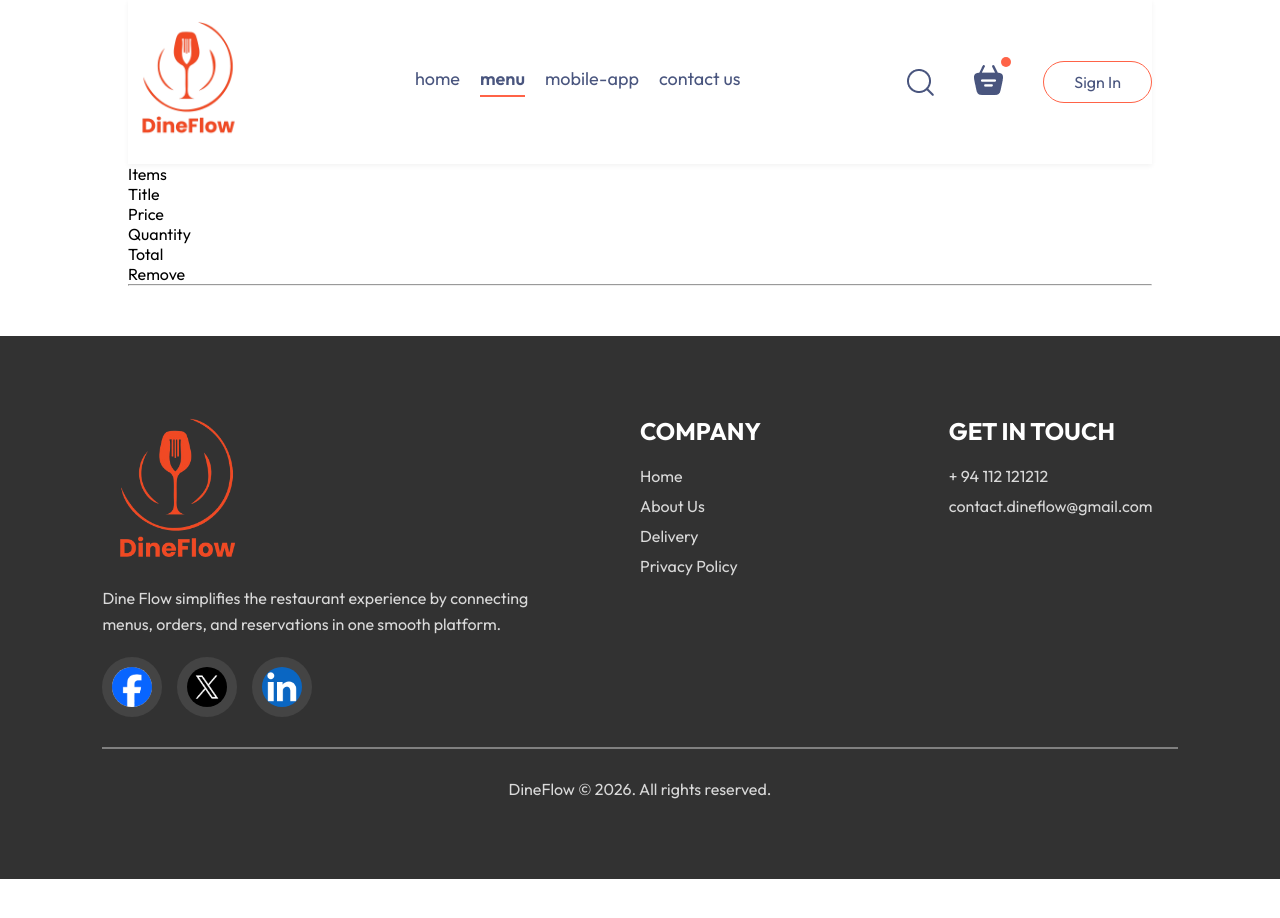
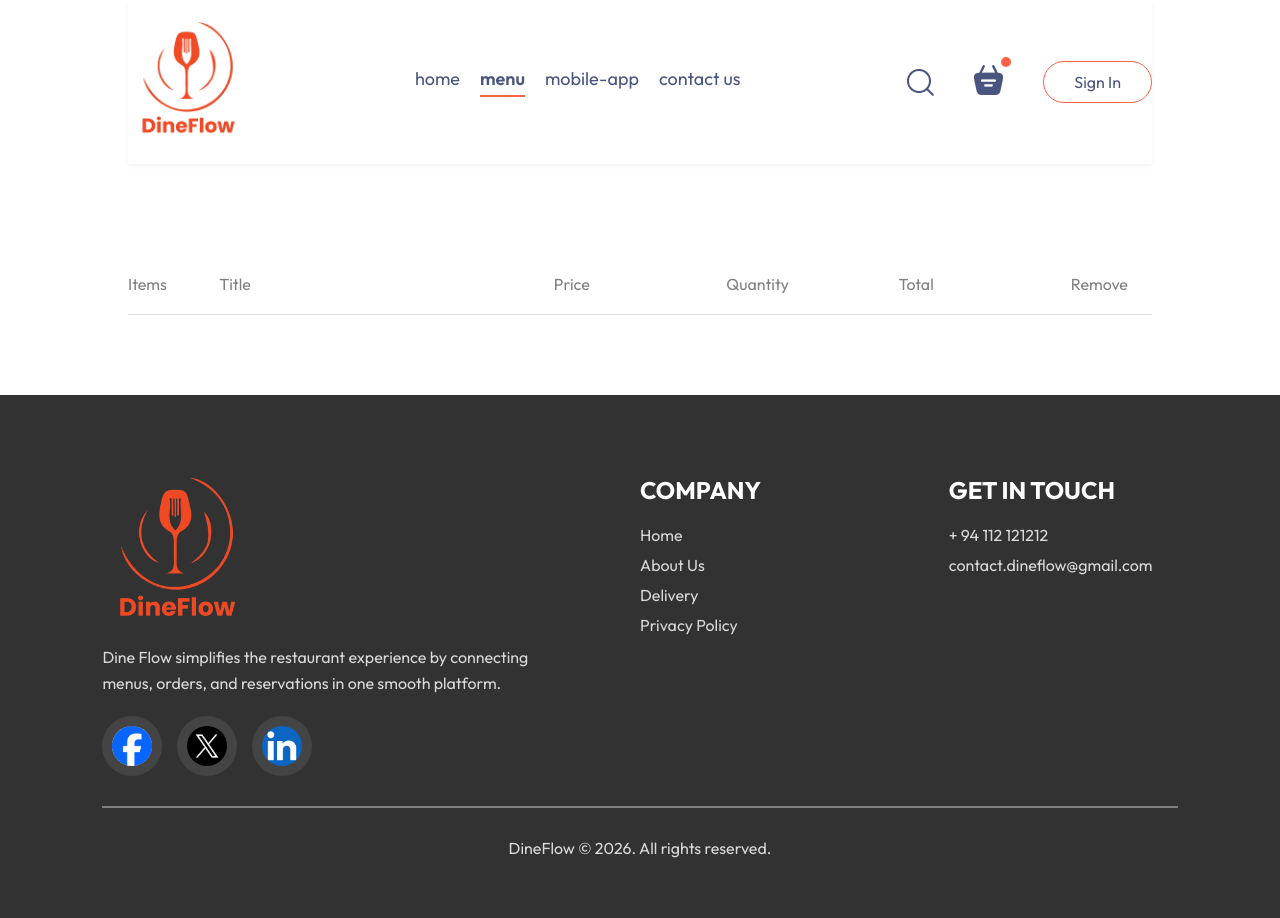
Before and after one commit to gamiduwelikanna/DineFlow, a React (Vite) app in the folder frontend/: page /cart in a window 1280 px wide. Shown: the top 918 px of the page. Before the commit the page ends 879 px from the top, so only its background shows below. Built offline with nearby package versions, Linux system fonts and the light colour scheme.

Commit message:
Making the UI of the Cart- upto the promocode is done without adding css

```diff
--- a/frontend/src/pages/Cart/Cart.css
+++ b/frontend/src/pages/Cart/Cart.css
@@ -0,0 +1,57 @@
+.cart {
+  margin-top: 100px;
+}
+
+.cart-items {
+  margin: 50px auto;
+  max-width: 1200px;
+}
+
+.cart-items-title {
+  display: grid;
+  grid-template-columns: 0.5fr 2fr 1fr 1fr 1fr 0.5fr;
+  align-items: center;
+  gap: 10px;
+  color: gray;
+  font-size: 16px;
+  padding: 10px 0;
+}
+
+.cart-items-title p {
+  margin: 0;
+}
+
+.cart-items hr {
+  height: 1px;
+  background-color: #e2e2e2;
+  border: none;
+  margin: 10px 0;
+}
+
+.cart-items-item {
+  margin: 10px 0;
+  color: black;
+  border-bottom: 1px solid #e2e2e2;
+}
+
+.cart-item-image {
+  width: 50px;
+  height: 50px;
+  object-fit: cover;
+  border-radius: 5px;
+}
+
+.cart-item-remove {
+  cursor: pointer;
+  background-color: #ff4c4c;
+  color: white;
+  border: none;
+  padding: 5px 15px;
+  border-radius: 5px;
+  font-size: 14px;
+  transition: background-color 0.3s;
+}
+
+.cart-item-remove:hover {
+  background-color: #ff3333;
+}
--- a/frontend/src/pages/Cart/Cart.jsx
+++ b/frontend/src/pages/Cart/Cart.jsx
@@ -18,6 +18,22 @@ const Cart = () => {
         </div>
         <hr/>
         <br/>
+        {food_list.map((food) => {
+          if (cartItems[food._id] > 0) {
+            return (
+              <div key={food._id} className="cart-items-title cart-items-item">
+                <img src={food.image} alt={food.name} className="cart-item-image" />
+                <p className="cart-item-title">{food.name}</p>
+                <p className="cart-item-price">${food.price.toFixed(2)}</p>
+                <p className="cart-item-quantity">{cartItems[food._id]}</p>
+                <p className="cart-item-total">${(food.price * cartItems[food._id]).toFixed(2)}</p>
+                <button className="cart-item-remove" onClick={() => removeFromCart(food._id)}>Remove</button>
+              </div>
+            )
+          }
+          return null;
+        })}
+
       </div>
     </div>
   )
```
